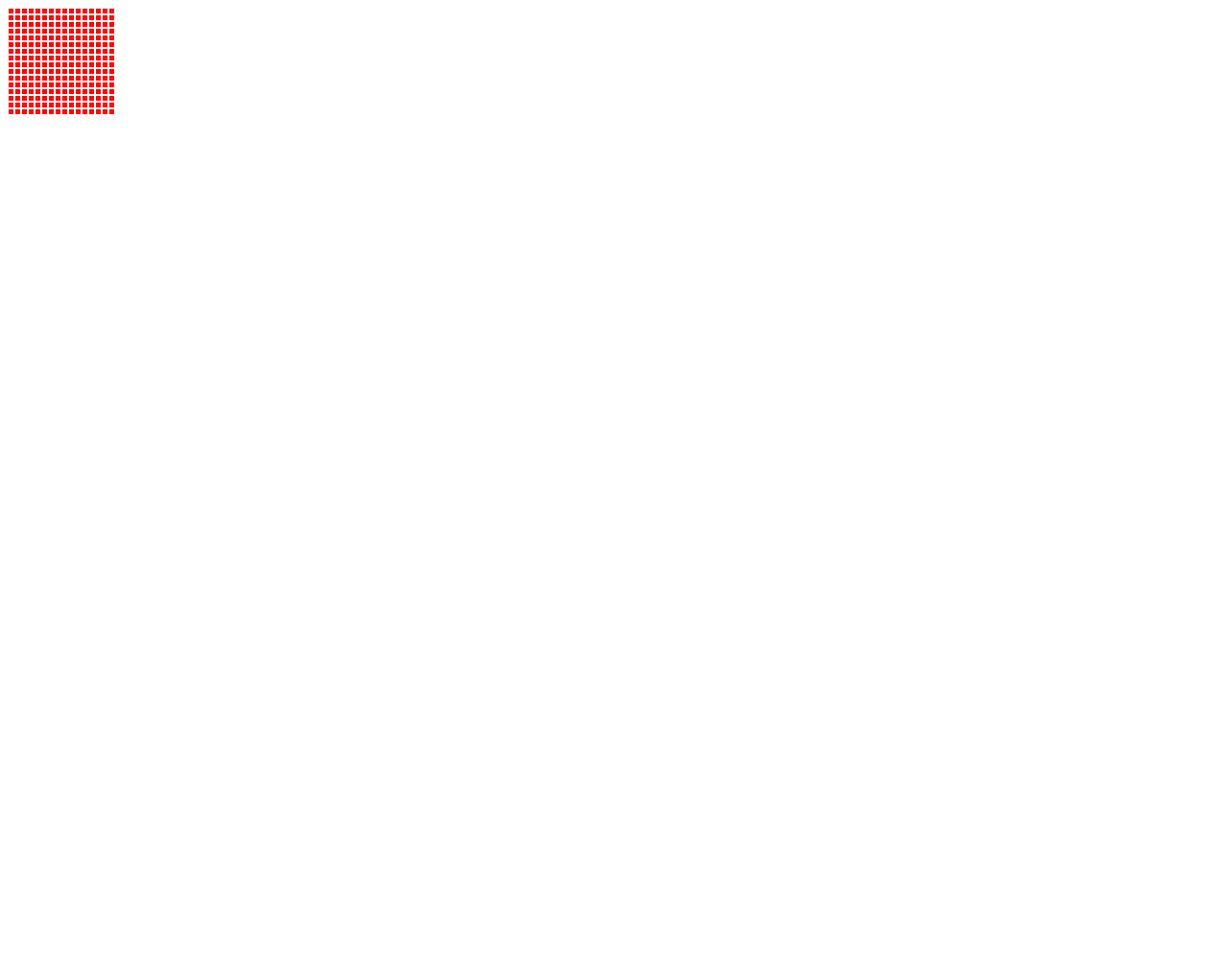
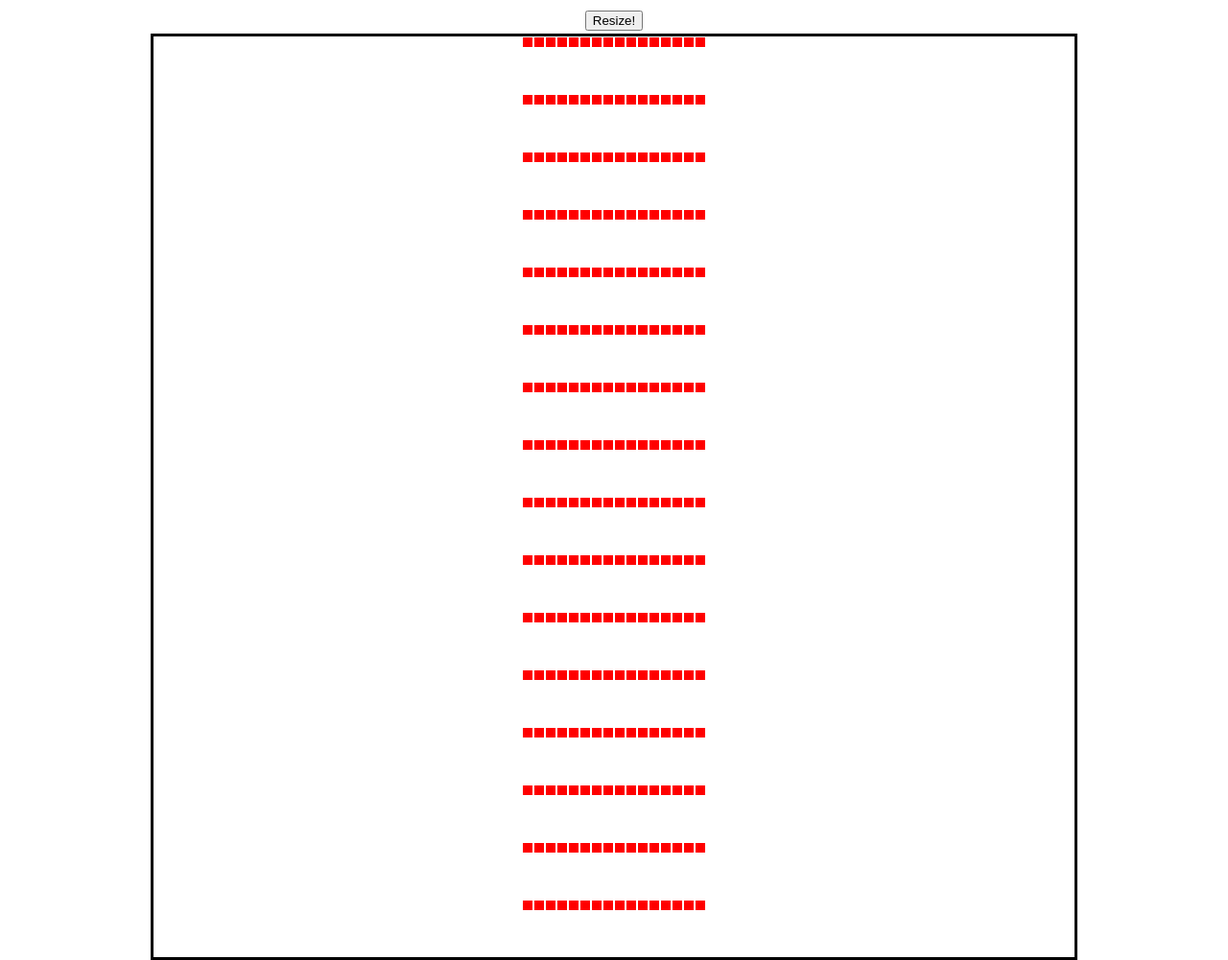
Before and after one commit to jimmywu3/odin-sketch, a plain HTML site: page index.html in a window 1280 px wide. Shown: the whole page at 96% size. Before the commit the page ends 800 px from the top, so only its background shows below. Drawn offline with Linux system fonts and the light colour scheme.

Commit message:
Created button in index.html, Added js to prompt user for a number when clicking button, centered elements using css

```diff
--- a/index.html
+++ b/index.html
@@ -8,6 +8,7 @@
     <script src="javascript.js" defer></script>
 </head>
 <body>
+    <button id="resize">Resize!</button>
     <div id="container">
 
     </div>
--- a/javascript.js
+++ b/javascript.js
@@ -1,12 +1,16 @@
 const container = document.querySelector("#container");
+const btn = document.querySelector("#resize");
 
 for(let i = 1; i <= 256; ++i){
     const square = document.createElement("div");
     square.classList.add("square");
     square.style["background-color"] = "red";
-    square.style["width"] = "5px";
-    square.style["height"] = "5px";
+    square.style["width"] = "10px";
+    square.style["height"] = "10px";
     square.style["margin"] = "1px";
+    square.addEventListener("mouseover", () => {
+        square.style["background-color"] = "blue";
+    });
     container.appendChild(square);
     if(i % 16 == 0){
         const lineBreak = document.createElement("div");
@@ -16,3 +20,10 @@ for(let i = 1; i <= 256; ++i){
         container.appendChild(lineBreak);
     }
 }
+
+let resize = () => {
+    let size = prompt("Enter new grid size (max: 100):")
+
+};
+
+btn.addEventListener("click", resize);
--- a/styles.css
+++ b/styles.css
@@ -1,4 +1,19 @@
+body{
+    display: flex;
+    flex-direction: column;
+    align-items: center;
+}
+
+#resize{
+    display: block;
+    margin: 3px auto;
+}
+
 #container{
+    width: 960px;
+    height: 960px;
     display: flex;
     flex-wrap: wrap;
+    justify-content: center;
+    border: solid 3px black;
 }
```
